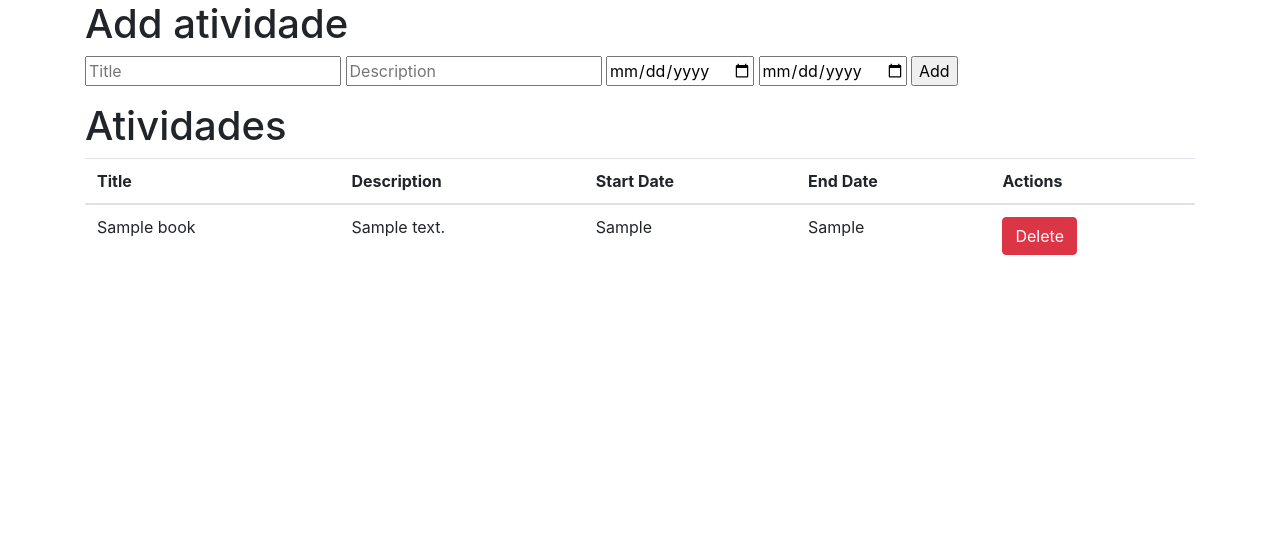
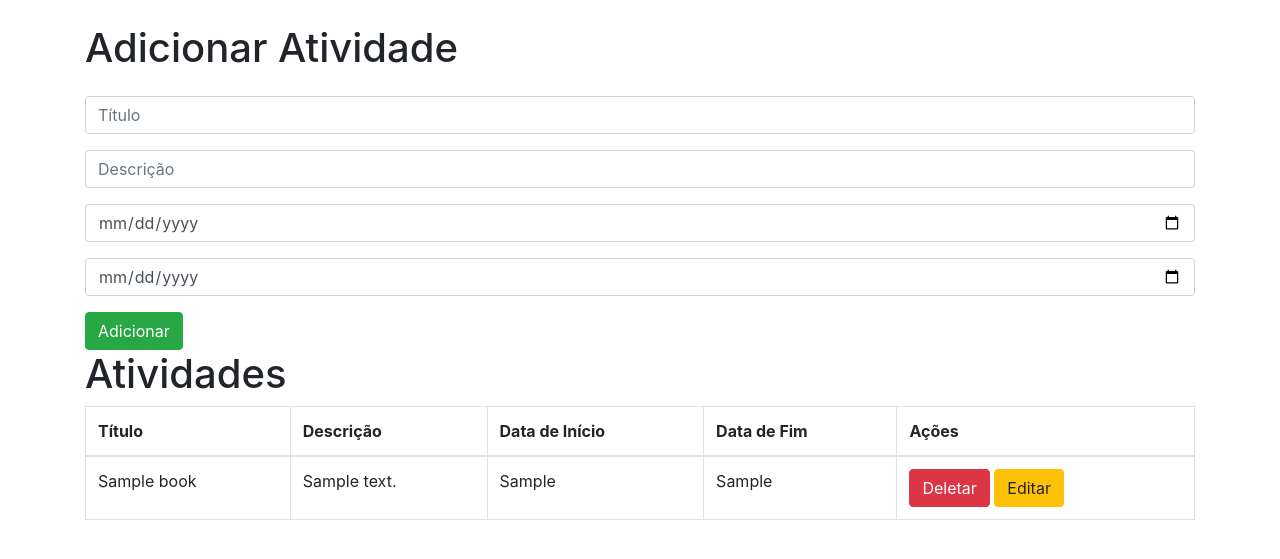
Before and after one commit to A647-lab/atv-pp2, a Flask app: template templates/index.html in a window 1280 px wide. Shown: the top 559 px of the page. Run offline with Flask 3, Linux system fonts and the light colour scheme; the template is opened without the code that fills it: most values are stand-ins (such as "Sample title", 1, 10 or a date in 2020); some libraries are stand-ins or nearby versions.

Commit message:
Update index.html

```diff
--- a/templates/index.html
+++ b/templates/index.html
@@ -1,43 +1,60 @@
-<html>
+<!DOCTYPE html>
+<html lang="pt-BR">
 <head>
+    <meta charset="UTF-8">
+    <meta name="viewport" content="width=device-width, initial-scale=1.0">
     <link href="https://stackpath.bootstrapcdn.com/bootstrap/4.5.2/css/bootstrap.min.css" rel="stylesheet">
     <script src="https://code.jquery.com/jquery-3.5.1.slim.min.js"></script>
     <script src="https://cdn.jsdelivr.net/npm/@popperjs/core@2.9.2/dist/umd/popper.min.js"></script>
     <script src="https://stackpath.bootstrapcdn.com/bootstrap/4.5.2/js/bootstrap.min.js"></script>
+    <title>Atividades CRUD</title>
 </head>
 <body>
-    <div class="container">
-        <h1>Add atividade</h1>
+    <div class="container mt-4">
+        <h1 class="mb-4">Adicionar Atividade</h1>
         <form method="POST" action="/">
-            <input type="text" name="title" placeholder="Title" required>
-            <input type="text" name="descricao" placeholder="Description" required>
-            <input type="date" name="data_inicio" required>
-            <input type="date" name="data_fim" required>
-            <input type="submit" value="Add">
+            <div class="form-group">
+                <input type="text" class="form-control" name="title" placeholder="Título" required>
+            </div>
+            <div class="form-group">
+                <input type="text" class="form-control" name="descricao" placeholder="Descrição" required>
+            </div>
+            <div class="form-group">
+                <input type="date" class="form-control" name="data_inicio" required>
+            </div>
+            <div class="form-group">
+                <input type="date" class="form-control" name="data_fim" required>
+            </div>
+            <input type="submit" value="Adicionar" class="btn btn-success">
         </form>
+
         <h1>Atividades</h1>
-        <table class="table">
+        <table class="table table-bordered">
             <thead>
                 <tr>
-                    <th>Title</th>
-                    <th>Description</th>
-                    <th>Start Date</th>
-                    <th>End Date</th>
-                    <th>Actions</th>
+                    <th>Título</th>
+                    <th>Descrição</th>
+                    <th>Data de Início</th>
+                    <th>Data de Fim</th>
+                    <th>Ações</th>
                 </tr>
             </thead>
             <tbody>
                 {% for book in books %}
-                <tr data-toggle="modal" data-target="#modal{{ loop.index }}">
+                <tr>
                     <td>{{ book.title }}</td>
                     <td>{{ book.descricao }}</td>
                     <td>{{ book.data_inicio }}</td>
                     <td>{{ book.data_fim }}</td>
                     <td>
-                        <form method="POST" action="./delete" style="display: inline">
+                        <form method="POST" action="/delete" style="display: inline">
                             <input type="hidden" value="{{ book.title }}" name="title">
-                            <input type="submit" value="Delete" class="btn btn-danger">
+                            <input type="submit" value="Deletar" class="btn btn-danger">
                         </form>
+                        <!-- Button trigger modal -->
+                        <button type="button" class="btn btn-warning" data-toggle="modal" data-target="#modal{{ loop.index }}">
+                            Editar
+                        </button>
                     </td>
                 </tr>
                 <!-- Modal -->
@@ -51,25 +68,25 @@
                                 </button>
                             </div>
                             <div class="modal-body">
-                                <form method="POST" action="./update">
+                                <form method="POST" action="/update">
                                     <input type="hidden" value="{{ book.title }}" name="oldtitle">
                                     <div class="form-group">
-                                        <label for="newtitle">New Title</label>
+                                        <label for="newtitle">Novo Título</label>
                                         <input type="text" class="form-control" id="newtitle" name="newtitle" value="{{ book.title }}" required>
                                     </div>
                                     <div class="form-group">
-                                        <label for="newdescricao">New Description</label>
+                                        <label for="newdescricao">Nova Descrição</label>
                                         <input type="text" class="form-control" id="newdescricao" name="newdescricao" value="{{ book.descricao }}" required>
                                     </div>
                                     <div class="form-group">
-                                        <label for="newdata_inicio">New Start Date</label>
+                                        <label for="newdata_inicio">Nova Data de Início</label>
                                         <input type="date" class="form-control" id="newdata_inicio" name="newdata_inicio" value="{{ book.data_inicio }}" required>
                                     </div>
                                     <div class="form-group">
-                                        <label for="newdata _fim">New End Date</label>
+                                        <label for="newdata_fim">Nova Data de Fim</label>
                                         <input type="date" class="form-control" id="newdata_fim" name="newdata_fim" value="{{ book.data_fim }}" required>
                                     </div>
-                                    <button type="submit" class="btn btn-primary">Update</button>
+                                    <button type="submit" class="btn btn-primary">Atualizar</button>
                                 </form>
                             </div>
                         </div>
```
